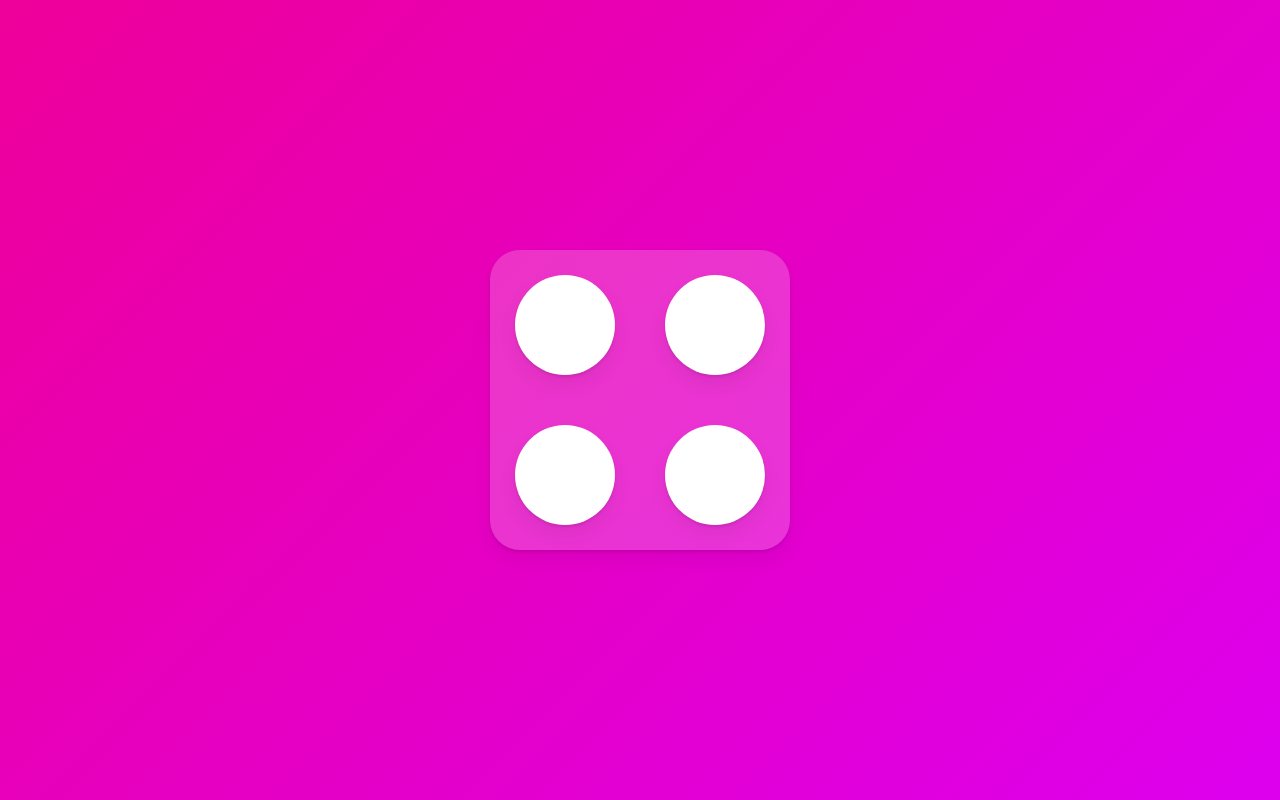
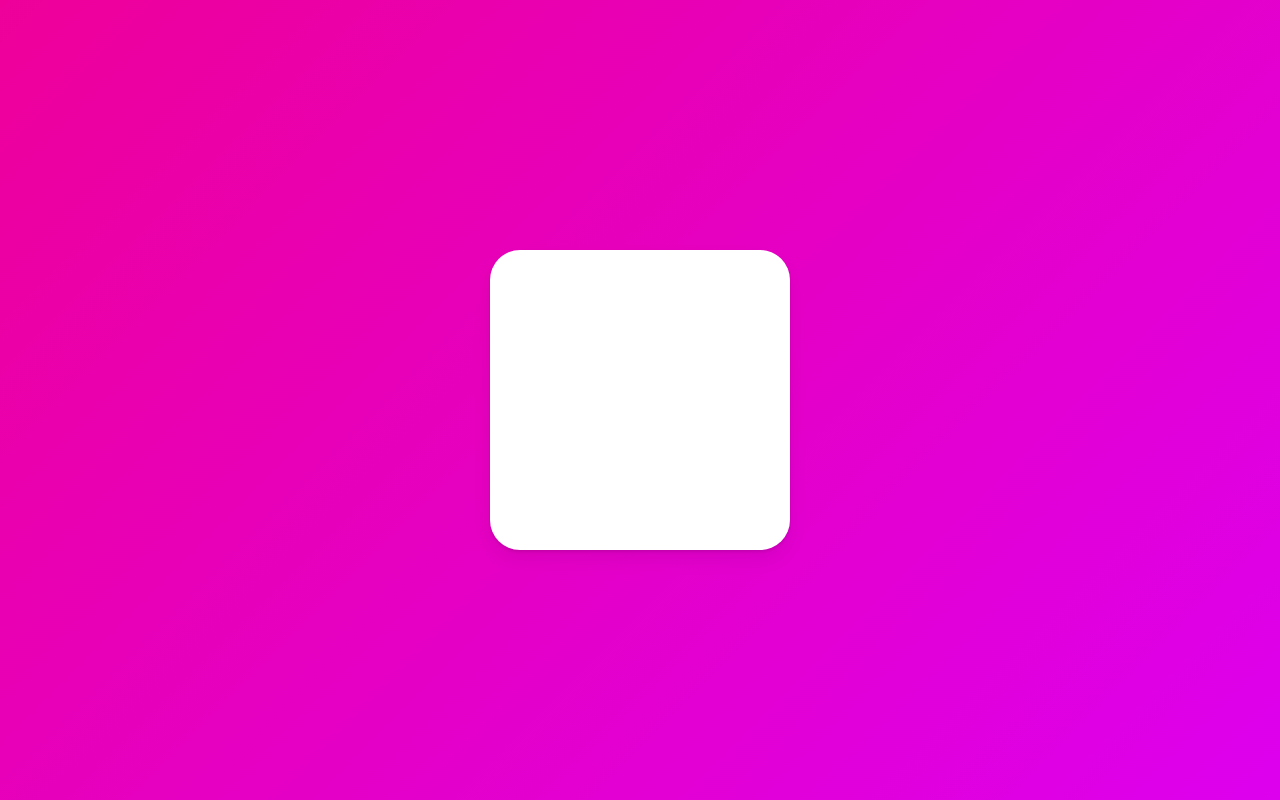
Before and after one commit to Leeseunghwan7305/react-animation, a React (Create React App) app: page / in a window 1280 px wide. Built offline with nearby package versions, Linux system fonts and the light colour scheme.

Commit message:
drag click hover

```diff
--- a/src/App.tsx
+++ b/src/App.tsx
@@ -19,7 +19,7 @@ const Box = styled(motion.div)`
   height: 300px;
   display: grid;
   grid-template-columns: repeat(2, 1fr);
-  background-color: rgba(255, 255, 255, 0.2);
+  background-color: rgba(255, 255, 255, 255);
   border-radius: 30px;
   box-shadow: 0 2px 3px rgba(0, 0, 0, 0.1), 0 10px 20px rgba(0, 0, 0, 0.06);
 `;
@@ -31,39 +31,22 @@ const Circle = styled(motion.div)`
   place-self: center;
   box-shadow: 0 2px 3px rgba(0, 0, 0, 0.1), 0 10px 20px rgba(0, 0, 0, 0.06);
 `;
-const myVars5 = {
-  start: { opacity: 0, scale: 0.5 },
-  end: {
-    opacity: 1,
-    scale: 1,
-    transition: {
-      type: "spring",
-      duration: 1,
-      bounce: 0.2,
-      delayChildren: 0.2,
-      staggerChildren: 0.2,
-    },
-  },
+
+const variant = {
+  hover: { scale: 1.5, rotateZ: 90 },
+  click: { borderRadius: "100px" },
 };
-const myVars = {
-  start: { scale: 0, y: 130 },
-  end: {
-    scale: 1,
-    y: 0,
-    transition: { type: "spring", duration: 1, bounce: 0.5 },
-  },
-};
-
 function App() {
   return (
     <>
       <Wrapper>
-        <Box variants={myVars5} initial="start" animate="end">
-          <Circle variants={myVars} />
-          <Circle variants={myVars} />
-          <Circle variants={myVars} />
-          <Circle variants={myVars} />
-        </Box>
+        <Box
+          drag
+          variants={variant}
+          whileDrag={{ backgroundColor: "#ebaeae" }}
+          whileHover="hover"
+          whileTap="click"
+        ></Box>
       </Wrapper>
     </>
   );
```
